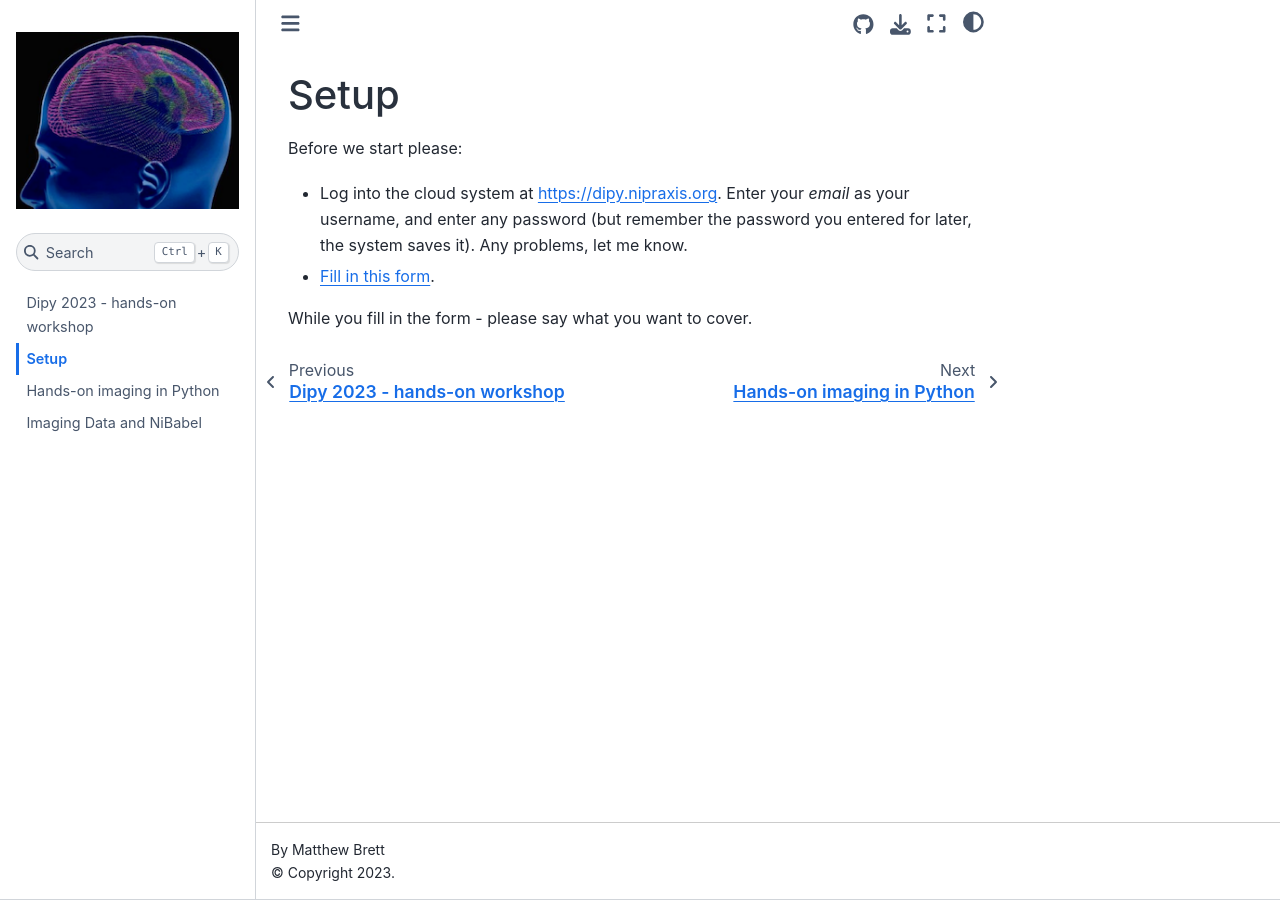
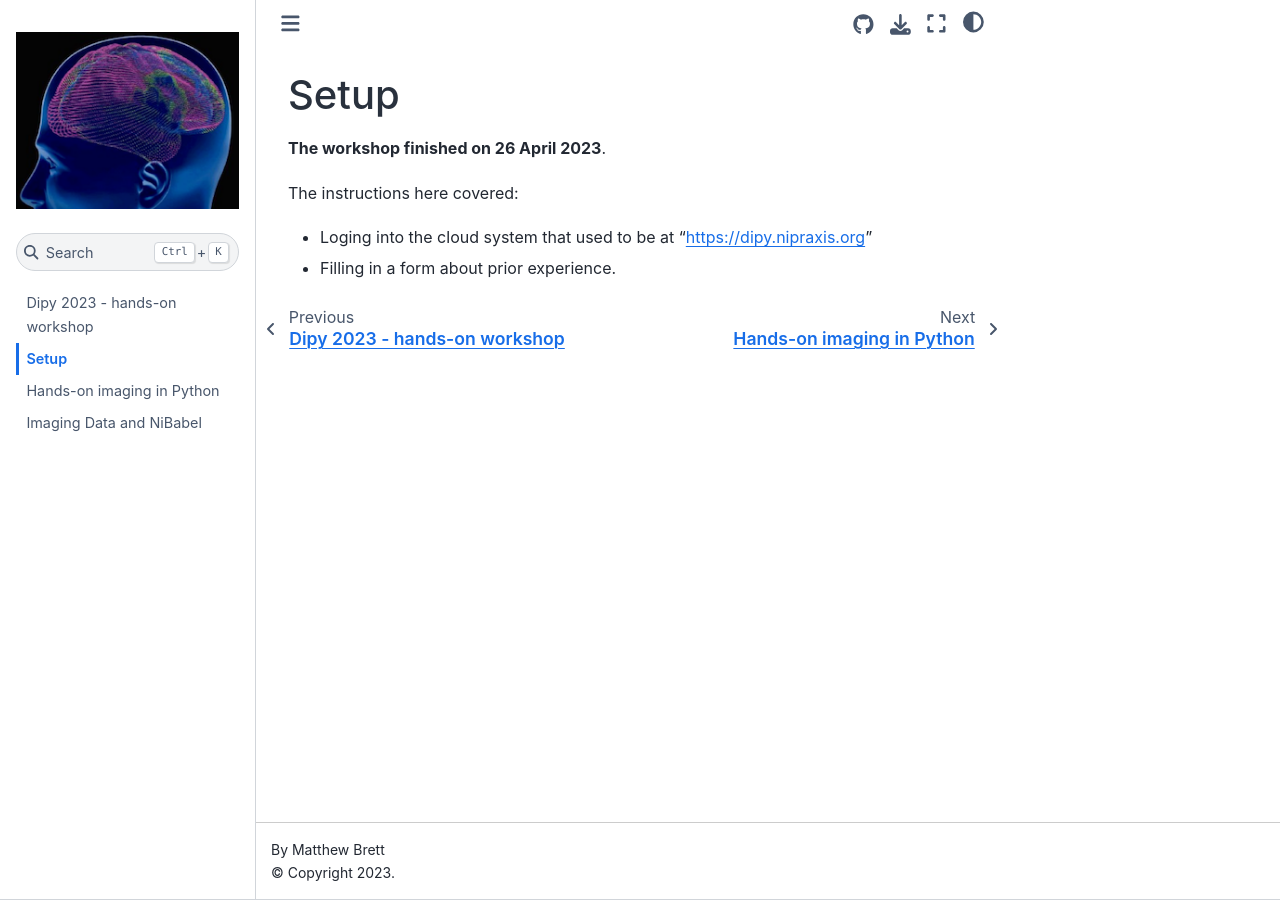
Before and after one commit to matthew-brett/dipy-workshop, a Jupyter Book: the page built from getting_started.md, in a window 1280 px wide. Built offline with Jupyter Book 1.0.4 settings and Sphinx 7.4.7 and the Sphinx Book theme 1.1.4, drawn with Linux system fonts in a browser that asks for light colours.

Commit message:
Drop dipy server

```diff
--- a/getting_started.md
+++ b/getting_started.md
@@ -1,10 +1,9 @@
 # Setup
 
-Before we start please:
+**The workshop finished on 26 April 2023**.
 
-* Log into the cloud system at <https://dipy.nipraxis.org>.  Enter your *email*
-  as your username, and enter any password (but remember the password you
-  entered for later, the system saves it).  Any problems, let me know.
-* [Fill in this form](https://forms.gle/KZQFWVpPSNJsdyhp9).
+The instructions here covered:
 
-While you fill in the form - please say what you want to cover.
+* Loging into the cloud system that used to be at
+  "https://dipy.nipraxis.org"
+* Filling in a form about prior experience.
```
Also changed, not shown: hands_on.md (+2 -2 lines), imaging_and_nibabel.md (+3 -3 lines).
